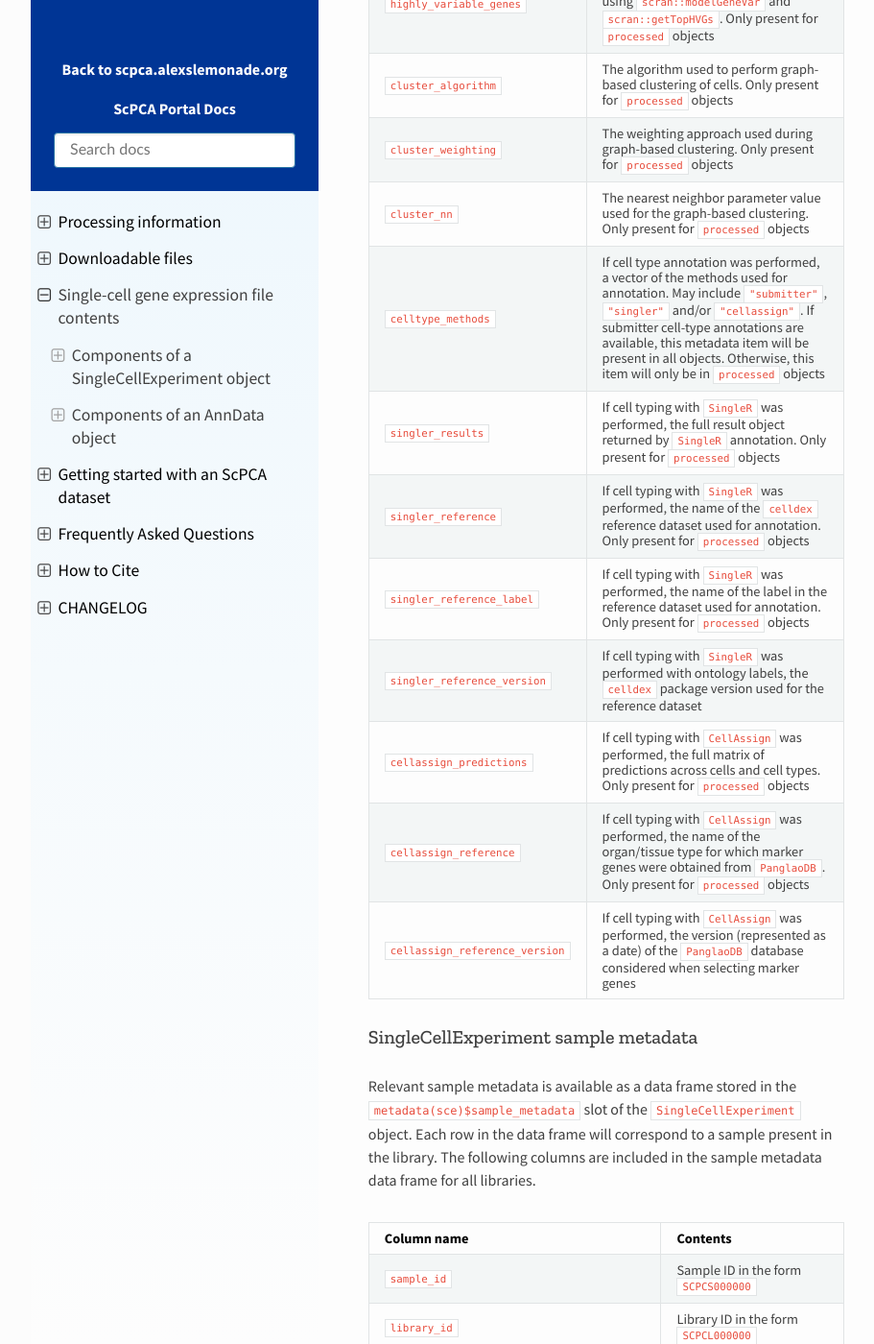
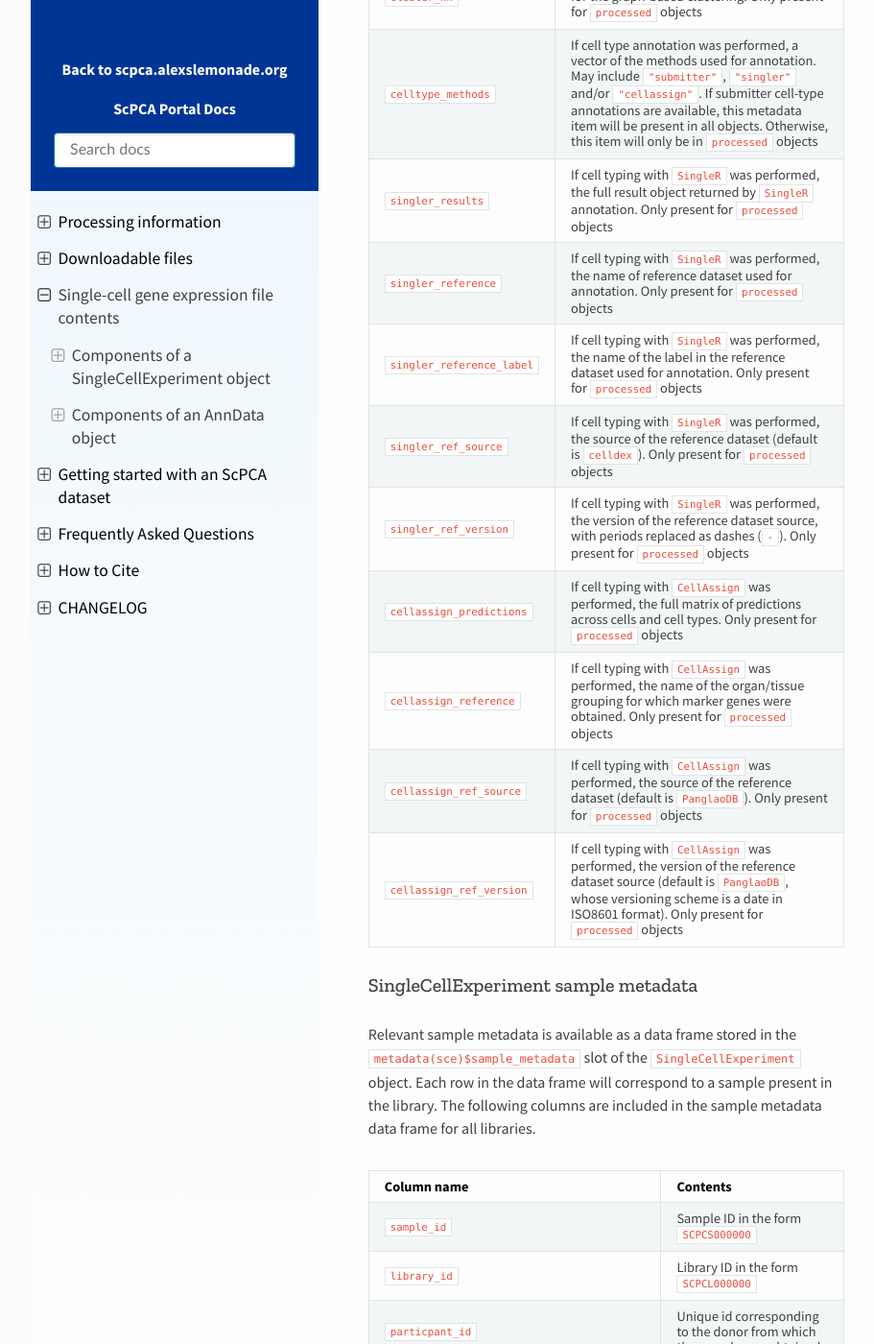
Before and after one commit to DongzeHE/scpca-docs, a Sphinx documentation site: the page built from docs/sce_file_contents.md, in a window 1280 px wide and 1400 px high, scrolled down 6193 px. Shown: the whole window at 96% size, without its empty margins (158-1069 px from the left). Built offline with Sphinx 7.4.7 and the Read the Docs theme 2.0.0, drawn with Linux system fonts in a browser that asks for light colours.

Commit message:
Update table with correct names, phrasing, hopefully...

```diff
--- a/docs/sce_file_contents.md
+++ b/docs/sce_file_contents.md
@@ -137,12 +137,14 @@ metadata(sce) # experiment metadata
 | `cluster_nn`        | The nearest neighbor parameter value used for the graph-based clustering. Only present for `processed` objects |
 | `celltype_methods` | If cell type annotation was performed, a vector of the methods used for annotation. May include `"submitter"`, `"singler"` and/or `"cellassign"`. If submitter cell-type annotations are available, this metadata item will be present in all objects. Otherwise, this item will only be in `processed` objects |
 | `singler_results` | If cell typing with `SingleR` was performed, the full result object returned by `SingleR` annotation. Only present for `processed` objects |
-| `singler_reference` | If cell typing with `SingleR` was performed, the name of the [`celldex`](http://bioconductor.org/packages/release/data/experiment/html/celldex.html) reference dataset used for annotation. Only present for `processed` objects |
+| `singler_reference` | If cell typing with `SingleR` was performed, the name of reference dataset used for annotation. Only present for `processed` objects |
 | `singler_reference_label` | If cell typing with `SingleR` was performed, the name of the label in the reference dataset used for annotation. Only present for `processed` objects |
-| `singler_reference_version`  | If cell typing with `SingleR` was performed with ontology labels, the [`celldex`](http://bioconductor.org/packages/release/data/experiment/html/celldex.html) package version used for the reference dataset |
+| `singler_ref_source`  | If cell typing with `SingleR` was performed, the source of the reference dataset (default is [`celldex`](http://bioconductor.org/packages/release/data/experiment/html/celldex.html)). Only present for `processed` objects |
+| `singler_ref_version`  | If cell typing with `SingleR` was performed, the version of the reference dataset source, with periods replaced as dashes (`-`). Only present for `processed` objects |
 | `cellassign_predictions` | If cell typing with `CellAssign` was performed, the full matrix of predictions across cells and cell types. Only present for `processed` objects |
-| `cellassign_reference` | If cell typing with `CellAssign` was performed, the name of the organ/tissue type for which marker genes were obtained from [`PanglaoDB`](https://panglaodb.se/). Only present for `processed` objects |
-| `cellassign_reference_version`  | If cell typing with `CellAssign` was performed, the version (represented as a date) of the [`PanglaoDB`](https://panglaodb.se/) database considered when selecting marker genes |
+| `cellassign_reference` | If cell typing with `CellAssign` was performed, the name of the organ/tissue grouping for which marker genes were obtained. Only present for `processed` objects |
+| `cellassign_ref_source`  | If cell typing with `CellAssign` was performed, the source of the reference dataset (default is `PanglaoDB`). Only present for `processed` objects |
+| `cellassign_ref_version`  | If cell typing with `CellAssign` was performed, the version of the reference dataset source (default is `PanglaoDB`, whose versioning scheme is a date in ISO8601 format). Only present for `processed` objects |
 
 
 ### SingleCellExperiment sample metadata
```
